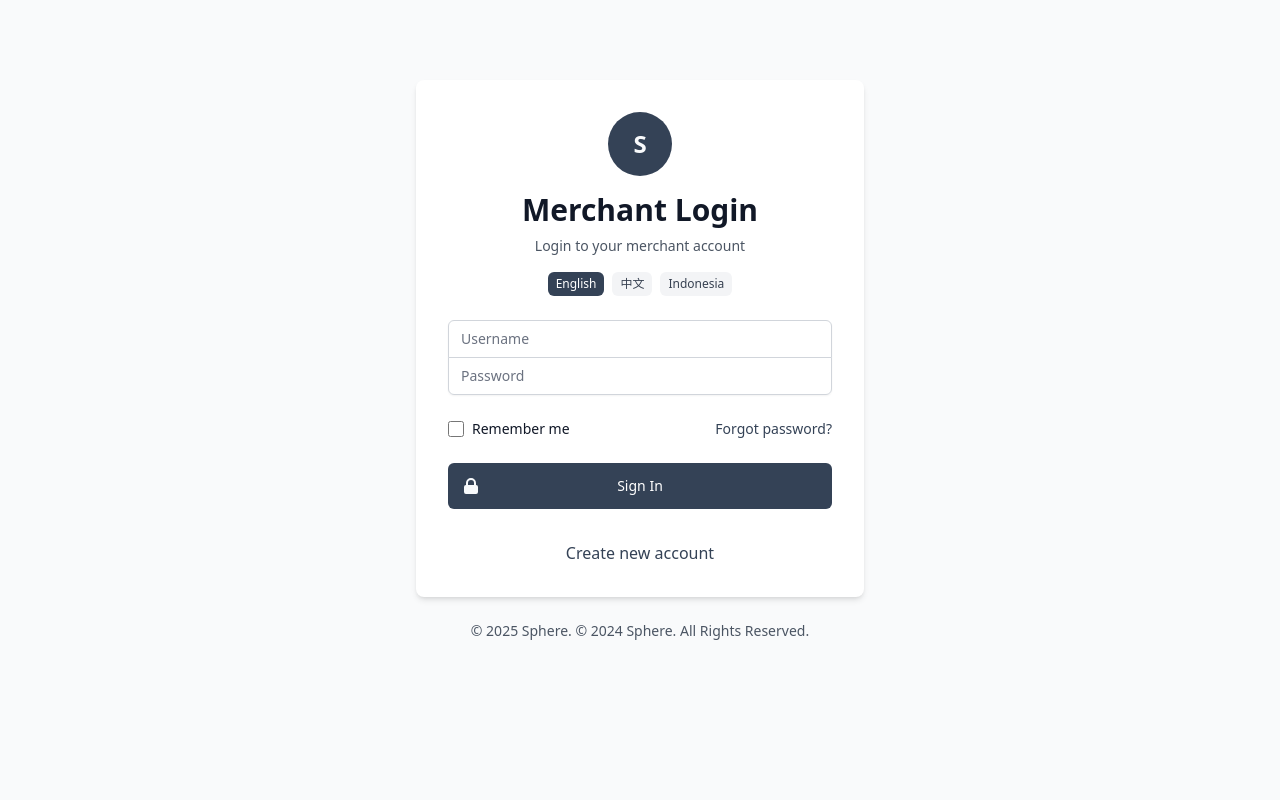
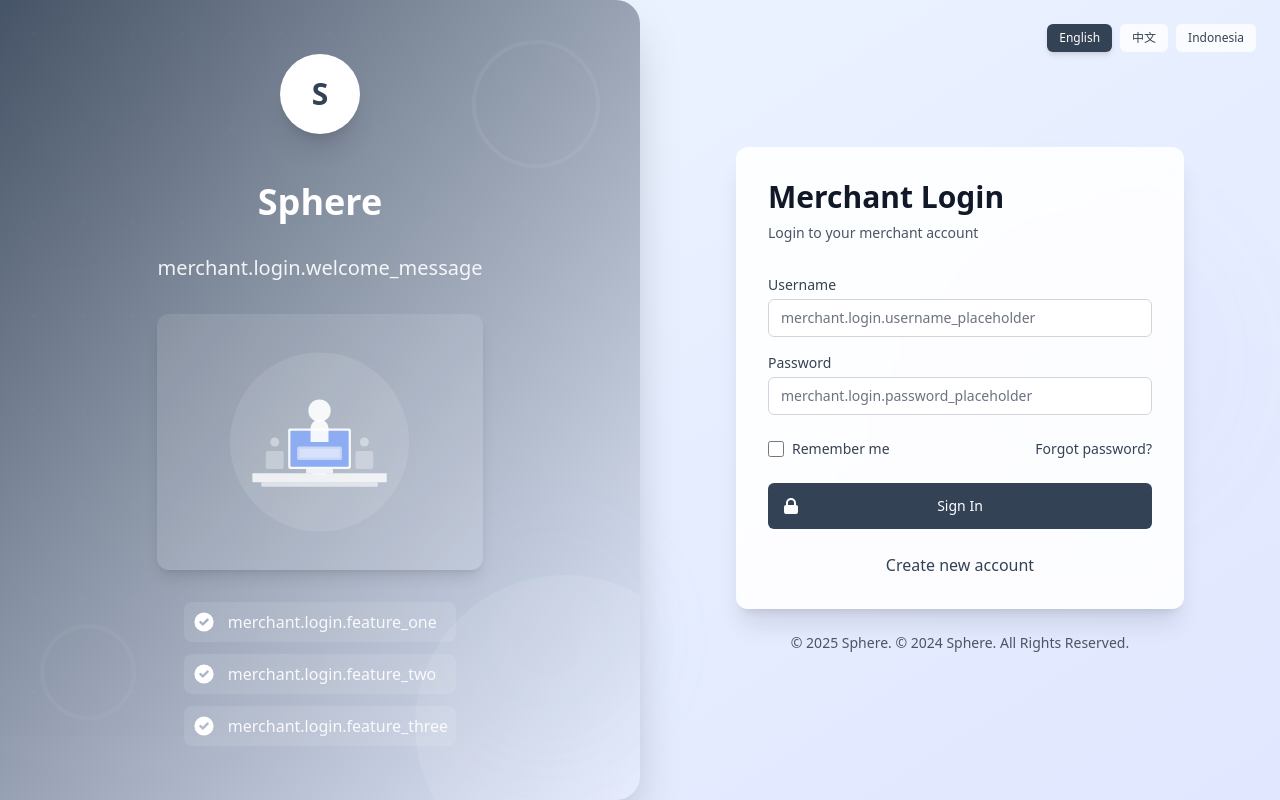
Before and after one commit to westHu/sphere-admin-vue, a Vue app in the folder packages/: page /merchant/login in a window 1280 px wide. Built offline with nearby package versions, Linux system fonts and the light colour scheme.

Commit message:
优化商户登录页面布局：实现左右分栏设计，添加精美插图和背景

```diff
--- a/packages/src/pages/merchant/login/index.vue
+++ b/packages/src/pages/merchant/login/index.vue
@@ -1,54 +1,175 @@
 <template>
-  <div class="min-h-screen flex flex-col justify-start items-center bg-gray-50 px-4 sm:px-6 lg:px-8 pt-20">
-    <div class="max-w-md w-full bg-white rounded-lg shadow-md p-8 space-y-6">
-      <div class="flex flex-col items-center">
-        <div class="h-16 w-16 rounded-full bg-primary flex items-center justify-center mb-4">
-          <span class="text-2xl font-bold text-primary-foreground">S</span>
+  <!-- 背景图和全屏容器 -->
+  <div class="min-h-screen flex items-stretch bg-gradient-to-br from-blue-50 to-indigo-100 relative overflow-hidden">
+    <!-- 背景图案装饰 -->
+    <div class="absolute inset-0 z-0 opacity-10">
+      <div class="absolute -left-20 -top-20 w-72 h-72 rounded-full bg-primary/30 filter blur-3xl"></div>
+      <div class="absolute right-10 top-1/4 w-80 h-80 rounded-full bg-indigo-400/30 filter blur-3xl"></div>
+      <div class="absolute bottom-10 left-1/3 w-60 h-60 rounded-full bg-blue-300/30 filter blur-2xl"></div>
     </div>
-        <h2 class="text-center text-3xl font-extrabold text-gray-900">
-          {{ pageTitle }}
-        </h2>
-        <p class="mt-2 text-center text-sm text-gray-600">
-          {{ pageSubtitle }}
+
+    <!-- 左侧图片区域 - 在小屏幕上隐藏 -->
+    <div class="hidden lg:flex lg:w-1/2 relative z-10 flex-col justify-center items-center bg-gradient-to-br from-primary/90 to-primary-dark rounded-r-3xl shadow-2xl overflow-hidden">
+      <!-- 背景装饰图形 -->
+      <div class="absolute inset-0 z-0 opacity-20">
+        <!-- 圆形装饰 -->
+        <div class="absolute top-10 right-10 w-32 h-32 rounded-full border-4 border-white/30"></div>
+        <div class="absolute bottom-20 left-10 w-24 h-24 rounded-full border-4 border-white/20"></div>
+
+        <!-- 波浪形状 -->
+        <svg class="absolute bottom-0 left-0 w-full"
+          viewBox="0 0 1200 120"
+          preserveAspectRatio="none"
+          fill="white"
+          opacity="0.05"
+        >
+          <path d="M321.39,56.44c58-10.79,114.16-30.13,172-41.86,82.39-16.72,168.19-17.73,250.45-.39C823.78,31,906.67,72,985.66,92.83c70.05,18.48,146.53,26.09,214.34,3V0H0V27.35A600.21,600.21,0,0,0,321.39,56.44Z"></path>
+        </svg>
+
+        <!-- 点阵图案 -->
+        <div class="absolute inset-0 grid grid-cols-12 gap-4 p-8">
+          <div v-for="n in 96" :key="n" class="w-1 h-1 rounded-full bg-white/10"></div>
+        </div>
+      </div>
+
+      <div class="p-8 flex flex-col items-center justify-center space-y-8 z-10">
+        <!-- Logo -->
+        <div class="h-20 w-20 flex justify-center items-center bg-white rounded-full shadow-xl mb-4">
+          <span class="text-3xl font-bold text-primary">S</span>
+        </div>
+
+        <!-- 标语 -->
+        <h1 class="text-4xl font-bold text-white text-center">Sphere</h1>
+        <p class="text-xl text-white/90 text-center max-w-md">
+          {{ t('merchant.login.welcome_message') || '欢迎使用Sphere商户管理平台' }}
         </p>
 
-        <!-- 语言切换 -->
-        <div class="mt-4 flex justify-center space-x-2">
+        <!-- 图片 - 使用更美观的插画 -->
+        <div class="w-full max-w-md h-64 relative overflow-hidden rounded-xl shadow-lg bg-white/10 flex items-center justify-center">
+          <!-- 商务办公场景插画 -->
+          <svg viewBox="0 0 500 500" class="w-full h-full p-4" fill="none" xmlns="http://www.w3.org/2000/svg">
+            <!-- 背景图形 -->
+            <circle cx="250" cy="250" r="200" fill="#ffffff" fill-opacity="0.1" />
+
+            <!-- 办公桌 -->
+            <rect x="100" y="320" width="300" height="20" rx="2" fill="white" fill-opacity="0.8" />
+            <rect x="120" y="340" width="260" height="10" rx="2" fill="white" fill-opacity="0.6" />
+
+            <!-- 电脑显示器 -->
+            <rect x="180" y="220" width="140" height="90" rx="4" fill="white" fill-opacity="0.9" />
+            <rect x="185" y="225" width="130" height="80" rx="2" fill="#2563EB" fill-opacity="0.5" />
+            <rect x="220" y="310" width="60" height="10" rx="2" fill="white" fill-opacity="0.8" />
+            <rect x="235" y="320" width="30" height="3" rx="1" fill="white" fill-opacity="0.6" />
+
+            <!-- 键盘 -->
+            <rect x="200" y="260" width="100" height="30" rx="4" fill="white" fill-opacity="0.5" />
+            <rect x="205" y="265" width="90" height="20" rx="2" fill="white" fill-opacity="0.3" />
+
+            <!-- 人物形象 -->
+            <circle cx="250" cy="180" r="25" fill="white" fill-opacity="0.9" />
+            <path d="M230 220C230 209.5 239 200 250 200C261 200 270 209.5 270 220V250H230V220Z" fill="white" fill-opacity="0.9" />
+
+            <!-- 装饰元素 -->
+            <circle cx="150" cy="250" r="10" fill="white" fill-opacity="0.4" />
+            <circle cx="350" cy="250" r="10" fill="white" fill-opacity="0.4" />
+            <rect x="330" y="270" width="40" height="40" rx="4" fill="white" fill-opacity="0.3" />
+            <rect x="130" y="270" width="40" height="40" rx="4" fill="white" fill-opacity="0.3" />
+          </svg>
+        </div>
+
+        <!-- 特性列表 -->
+        <ul class="text-white/90 space-y-3 z-10">
+          <li class="flex items-center bg-white/10 p-2 rounded-lg transition-all hover:bg-white/20">
+            <svg class="h-6 w-6 mr-3 text-white" fill="currentColor" viewBox="0 0 20 20">
+              <path fill-rule="evenodd" d="M10 18a8 8 0 100-16 8 8 0 000 16zm3.707-9.293a1 1 0 00-1.414-1.414L9 10.586 7.707 9.293a1 1 0 00-1.414 1.414l2 2a1 1 0 001.414 0l4-4z" clip-rule="evenodd"></path>
+            </svg>
+            <span>{{ t('merchant.login.feature_one') || '高效的商户管理工具' }}</span>
+          </li>
+          <li class="flex items-center bg-white/10 p-2 rounded-lg transition-all hover:bg-white/20">
+            <svg class="h-6 w-6 mr-3 text-white" fill="currentColor" viewBox="0 0 20 20">
+              <path fill-rule="evenodd" d="M10 18a8 8 0 100-16 8 8 0 000 16zm3.707-9.293a1 1 0 00-1.414-1.414L9 10.586 7.707 9.293a1 1 0 00-1.414 1.414l2 2a1 1 0 001.414 0l4-4z" clip-rule="evenodd"></path>
+            </svg>
+            <span>{{ t('merchant.login.feature_two') || '安全可靠的数据保障' }}</span>
+          </li>
+          <li class="flex items-center bg-white/10 p-2 rounded-lg transition-all hover:bg-white/20">
+            <svg class="h-6 w-6 mr-3 text-white" fill="currentColor" viewBox="0 0 20 20">
+              <path fill-rule="evenodd" d="M10 18a8 8 0 100-16 8 8 0 000 16zm3.707-9.293a1 1 0 00-1.414-1.414L9 10.586 7.707 9.293a1 1 0 00-1.414 1.414l2 2a1 1 0 001.414 0l4-4z" clip-rule="evenodd"></path>
+            </svg>
+            <span>{{ t('merchant.login.feature_three') || '便捷的多语言支持' }}</span>
+          </li>
+        </ul>
+
+        <!-- 动态形状 -->
+        <div class="absolute bottom-0 right-0 transform translate-x-1/4 translate-y-1/4">
+          <svg width="300" height="300" viewBox="0 0 300 300" fill="none" xmlns="http://www.w3.org/2000/svg" class="opacity-10">
+            <circle cx="150" cy="150" r="150" fill="white" />
+          </svg>
+        </div>
+      </div>
+    </div>
+
+    <!-- 右侧登录区域 -->
+    <div class="w-full lg:w-1/2 flex flex-col justify-center items-center p-4 sm:p-8 md:p-12 relative z-10">
+      <!-- 语言切换 - 移到右上角 -->
+      <div class="absolute top-6 right-6 flex space-x-2">
         <button
           v-for="lang in languages"
           :key="lang.code"
           @click="changeLanguage(lang.code)"
-            class="px-2 py-1 text-xs rounded-md"
-            :class="locale === lang.code ? 'bg-primary text-white' : 'bg-gray-100 text-gray-700 hover:bg-gray-200'"
+          class="px-3 py-1.5 text-xs rounded-md transition-colors duration-200"
+          :class="locale === lang.code ? 'bg-primary text-white shadow-md' : 'bg-white/80 text-gray-700 hover:bg-white'"
         >
           {{ lang.name }}
         </button>
       </div>
+
+      <div class="w-full max-w-md">
+        <!-- 小屏幕上显示的Logo -->
+        <div class="lg:hidden flex justify-center mb-8">
+          <div class="h-16 w-16 rounded-full bg-primary flex items-center justify-center">
+            <span class="text-2xl font-bold text-primary-foreground">S</span>
+          </div>
         </div>
 
+        <!-- 登录卡片 -->
+        <div class="bg-white/90 backdrop-blur-sm rounded-xl shadow-xl p-8 w-full">
+          <div class="mb-8">
+            <h2 class="text-3xl font-bold text-gray-900">
+              {{ pageTitle }}
+            </h2>
+            <p class="mt-2 text-sm text-gray-600">
+              {{ pageSubtitle }}
+            </p>
+          </div>
+
+          <!-- 登录表单 -->
           <form class="space-y-6" @submit.prevent="handleLogin">
-        <div class="rounded-md shadow-sm -space-y-px">
+            <div class="space-y-4">
               <div>
-            <label for="username" class="sr-only">{{ t('merchant.login.username') }}</label>
+                <label for="username" class="block text-sm font-medium text-gray-700 mb-1">
+                  {{ t('merchant.login.username') }}
+                </label>
                 <input
                   id="username"
                   name="username"
                   type="text"
                   required
-              class="appearance-none rounded-none relative block w-full px-3 py-2 border border-gray-300 placeholder-gray-500 text-gray-900 rounded-t-md focus:outline-none focus:ring-primary focus:border-primary focus:z-10 sm:text-sm"
-              :placeholder="t('merchant.login.username')"
+                  class="appearance-none relative block w-full px-3 py-2 border border-gray-300 rounded-md placeholder-gray-500 text-gray-900 focus:outline-none focus:ring-primary focus:border-primary focus:z-10 sm:text-sm"
+                  :placeholder="t('merchant.login.username_placeholder') || t('merchant.login.username')"
                   v-model="form.username"
                 />
               </div>
               <div>
-            <label for="password" class="sr-only">{{ t('merchant.login.password') }}</label>
+                <label for="password" class="block text-sm font-medium text-gray-700 mb-1">
+                  {{ t('merchant.login.password') }}
+                </label>
                 <input
                   id="password"
                   name="password"
                   type="password"
                   required
-              class="appearance-none rounded-none relative block w-full px-3 py-2 border border-gray-300 placeholder-gray-500 text-gray-900 rounded-b-md focus:outline-none focus:ring-primary focus:border-primary focus:z-10 sm:text-sm"
-              :placeholder="t('merchant.login.password')"
+                  class="appearance-none relative block w-full px-3 py-2 border border-gray-300 rounded-md placeholder-gray-500 text-gray-900 focus:outline-none focus:ring-primary focus:border-primary focus:z-10 sm:text-sm"
+                  :placeholder="t('merchant.login.password_placeholder') || t('merchant.login.password')"
                   v-model="form.password"
                 />
               </div>
@@ -63,22 +184,36 @@
                   class="h-4 w-4 text-primary focus:ring-primary border-gray-300 rounded"
                   v-model="form.remember"
                 />
-            <label for="remember-me" class="ml-2 block text-sm text-gray-900">
+                <label for="remember-me" class="ml-2 block text-sm text-gray-700">
                   {{ t('merchant.login.remember_me') }}
                 </label>
               </div>
 
               <div class="text-sm">
-            <a href="#" class="font-medium text-primary hover:text-primary/80">
+                <a href="#" class="font-medium text-primary hover:text-primary-dark transition-colors">
                   {{ t('merchant.login.forgot_password') }}
                 </a>
+              </div>
+            </div>
+
+            <!-- 错误提示 -->
+            <div v-if="errorMessage" class="rounded-md bg-red-50 p-3 text-sm">
+              <div class="flex">
+                <div class="flex-shrink-0">
+                  <svg class="h-5 w-5 text-red-400" xmlns="http://www.w3.org/2000/svg" viewBox="0 0 20 20" fill="currentColor">
+                    <path fill-rule="evenodd" d="M10 18a8 8 0 100-16 8 8 0 000 16zM8.707 7.293a1 1 0 00-1.414 1.414L8.586 10l-1.293 1.293a1 1 0 101.414 1.414L10 11.414l1.293 1.293a1 1 0 001.414-1.414L11.414 10l1.293-1.293a1 1 0 00-1.414-1.414L10 8.586 8.707 7.293z" clip-rule="evenodd" />
+                  </svg>
+                </div>
+                <div class="ml-3">
+                  <h3 class="text-sm font-medium text-red-800">{{ errorMessage }}</h3>
+                </div>
               </div>
             </div>
 
             <div>
               <button
                 type="submit"
-            class="group relative w-full flex justify-center py-3 px-4 border border-transparent text-sm font-medium rounded-md text-white bg-primary hover:bg-primary/90 focus:outline-none focus:ring-2 focus:ring-offset-2 focus:ring-primary"
+                class="group relative w-full flex justify-center py-3 px-4 border border-transparent text-sm font-medium rounded-md text-white bg-primary hover:bg-primary-dark focus:outline-none focus:ring-2 focus:ring-offset-2 focus:ring-primary transition-all duration-200"
                 :disabled="loading"
               >
                 <span v-if="loading" class="absolute left-0 inset-y-0 flex items-center pl-3">
@@ -88,7 +223,7 @@
                   </svg>
                 </span>
                 <span v-else class="absolute left-0 inset-y-0 flex items-center pl-3">
-              <svg class="h-5 w-5 text-primary-foreground group-hover:text-primary-foreground/80" xmlns="http://www.w3.org/2000/svg" viewBox="0 0 20 20" fill="currentColor" aria-hidden="true">
+                  <svg class="h-5 w-5 text-white" xmlns="http://www.w3.org/2000/svg" viewBox="0 0 20 20" fill="currentColor">
                     <path fill-rule="evenodd" d="M5 9V7a5 5 0 0110 0v2a2 2 0 012 2v5a2 2 0 01-2 2H5a2 2 0 01-2-2v-5a2 2 0 012-2zm8-2v2H7V7a3 3 0 016 0z" clip-rule="evenodd" />
                   </svg>
                 </span>
@@ -97,30 +232,20 @@
             </div>
           </form>
 
-      <div class="text-center pt-2">
-        <a :href="registerLink" class="font-medium text-primary hover:text-primary/80">
+          <!-- 注册账户链接 -->
+          <div class="text-center mt-6">
+            <a :href="registerLink" class="font-medium text-primary hover:text-primary-dark transition-colors">
               {{ registerText }}
             </a>
           </div>
+        </div>
 
-      <!-- 错误提示 -->
-      <div v-if="errorMessage" class="rounded-md bg-red-50 p-4 mt-4">
-        <div class="flex">
-          <div class="flex-shrink-0">
-            <svg class="h-5 w-5 text-red-400" xmlns="http://www.w3.org/2000/svg" viewBox="0 0 20 20" fill="currentColor" aria-hidden="true">
-              <path fill-rule="evenodd" d="M10 18a8 8 0 100-16 8 8 0 000 16zM8.707 7.293a1 1 0 00-1.414 1.414L8.586 10l-1.293 1.293a1 1 0 101.414 1.414L10 11.414l1.293 1.293a1 1 0 001.414-1.414L11.414 10l1.293-1.293a1 1 0 00-1.414-1.414L10 8.586 8.707 7.293z" clip-rule="evenodd" />
-            </svg>
-          </div>
-          <div class="ml-3">
-            <h3 class="text-sm font-medium text-red-800">{{ errorMessage }}</h3>
+        <!-- 版权信息 -->
+        <p class="mt-6 text-center text-sm text-gray-600">
+          &copy; {{ new Date().getFullYear() }} Sphere. {{ t('common.footer.rights') }}
+        </p>
       </div>
     </div>
-      </div>
-    </div>
-
-    <p class="mt-6 text-center text-sm text-gray-600">
-      &copy; 2025 Sphere. {{ t('common.footer.rights') }}
-    </p>
   </div>
 </template>
 
@@ -129,12 +254,13 @@ import { ref, computed, onMounted } from 'vue'
 import { useRouter, useRoute } from 'vue-router'
 import { useI18n } from 'vue-i18n'
 import { nanoid } from 'nanoid'
-import { useStorage } from '@vueuse/core'
+import { useStorage, usePreferredDark } from '@vueuse/core'
 import { setLocale, supportedLocales } from '../../../i18n'
 
 const { t, locale } = useI18n()
 const router = useRouter()
 const route = useRoute()
+const isDark = usePreferredDark()
 
 // 支持的语言列表
 const languages = [
@@ -243,3 +369,16 @@ const handleLogin = async () => {
   }
 }
 </script>
+
+<style scoped>
+/* 渐变过渡效果 */
+.bg-primary-dark {
+  --tw-bg-opacity: 1;
+  background-color: rgba(var(--color-primary-dark, 30 64 175), var(--tw-bg-opacity));
+}
+
+/* 确保图片加载失败时有合适的后备方案 */
+img[src=''] {
+  display: none;
+}
+</style>
```
Lines whose indentation alone changed are shown as unchanged.
